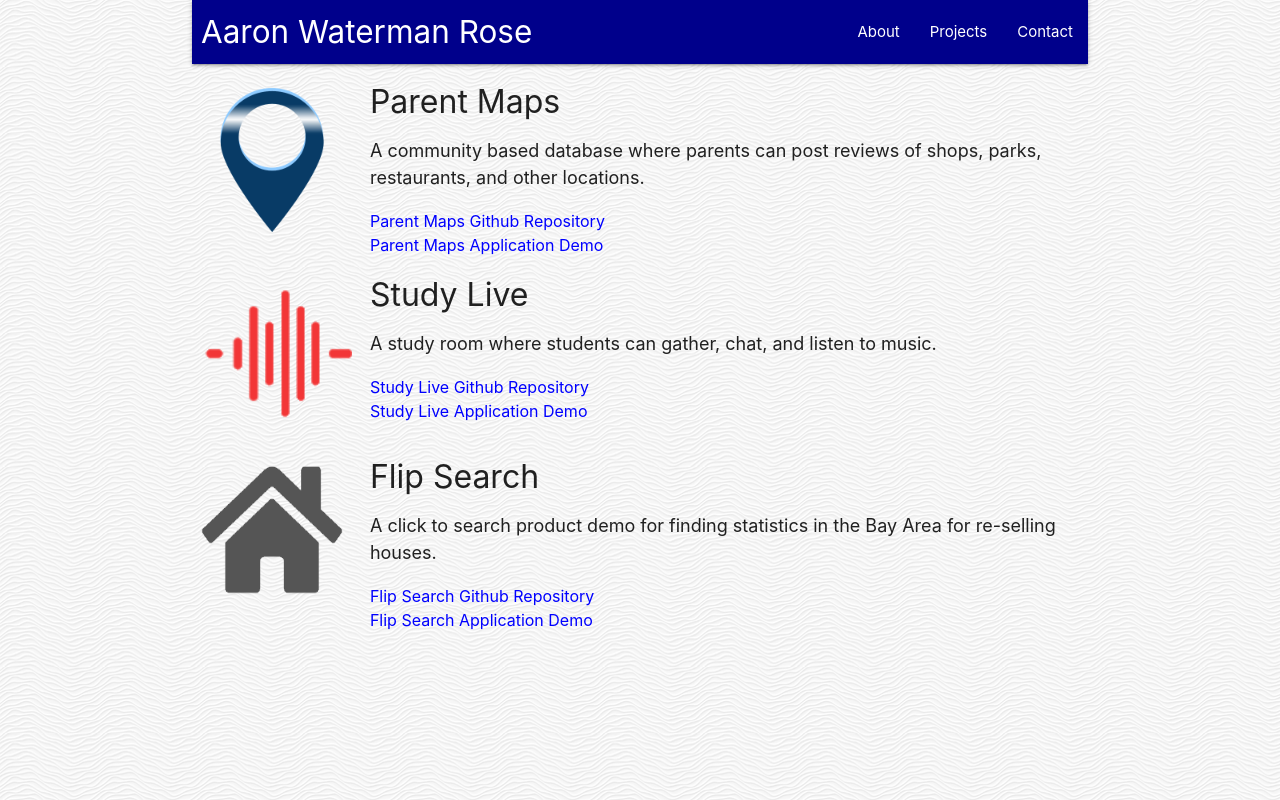
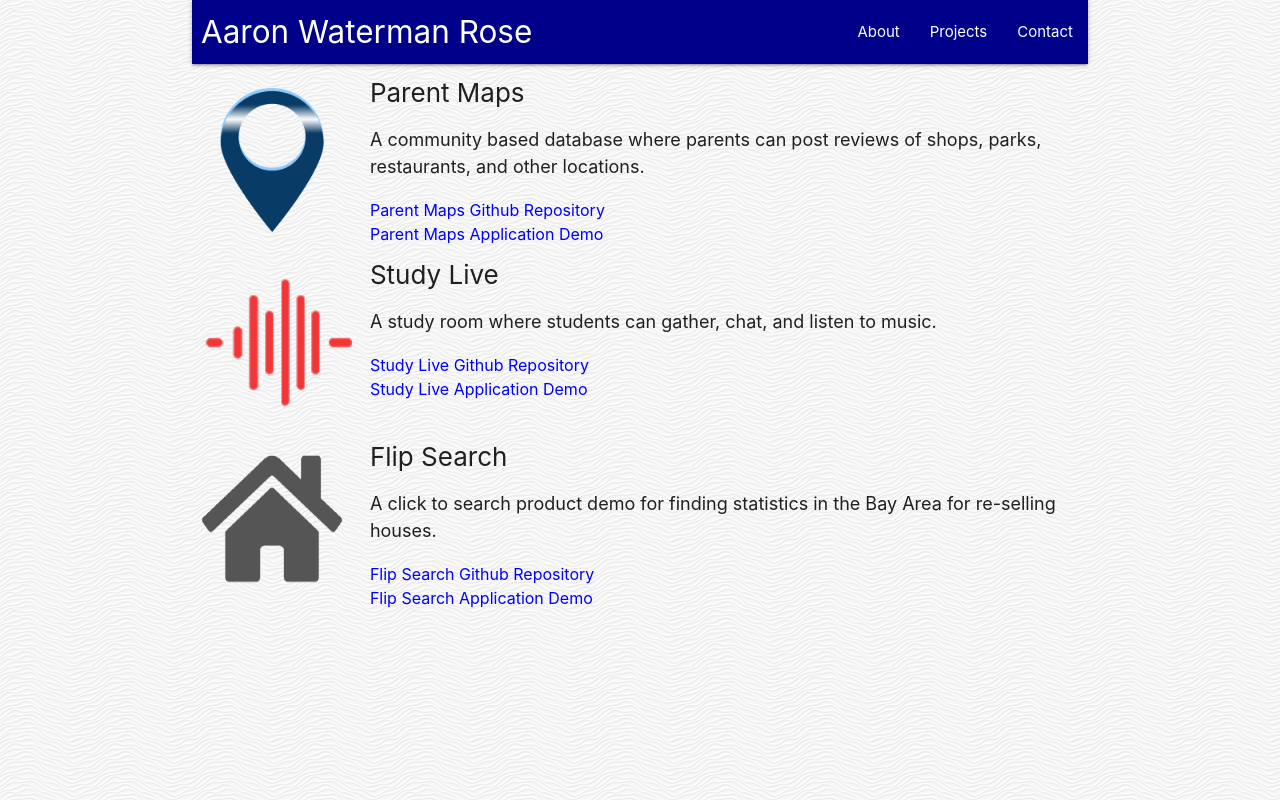
Before and after one commit to RexStrider/React-Portfolio, a React (Create React App) app in the folder client/: page /projects in a window 1280 px wide. Built offline with nearby package versions, Linux system fonts and the light colour scheme; the HTML template or start-up script is replaced by a standard one.

Commit message:
updated portfolio styling

```diff
--- a/client/src/Components/Portfolio.css
+++ b/client/src/Components/Portfolio.css
@@ -10,10 +10,10 @@
 }
 
 .portfolio h2 {
-    margin-top: 20px;
+    margin-top: 15px;
     margin-bottom: 0;
 
-    font-size: 32px;
+    font-size: 26px;
 }
 
 .portfolio p {
```
